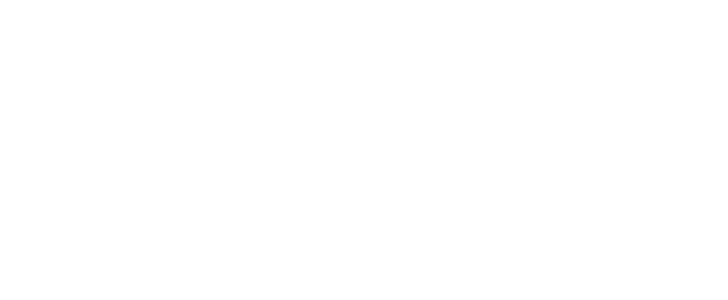
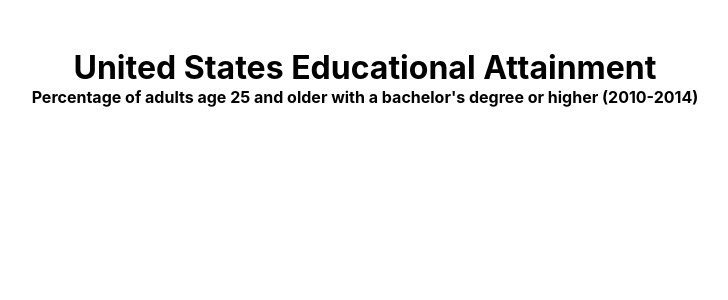
Before and after one commit to KevinOmega/ChoropletMap, a React (Create React App) app: page / in a window 1280 px wide. Shown: the top 300 px of the page, without its empty margins (275-1003 px from the left). Built offline with nearby package versions, Linux system fonts and the light colour scheme.

Commit message:
first commit

```diff
--- a/src/App.js
+++ b/src/App.js
@@ -1,7 +1,18 @@
+import Canvas from "./Canvas";
+
 function App() {
-  return <div className="App">
-
-  </div>;
+  return (
+    <div className="App">
+      <div className="title">
+        <h1 id="title">United States Educational Attainment</h1>
+        <h4 id="description">
+          Percentage of adults age 25 and older with a bachelor's degree or
+          higher (2010-2014)
+        </h4>
+      </div>
+      <Canvas />
+    </div>
+  );
 }
 
 export default App;
--- /dev/null
+++ b/src/Canvas.js
@@ -0,0 +1,7 @@
+import React from "react";
+
+const Canvas = () => {
+  return <div id="canvas-container"></div>;
+};
+
+export default Canvas;
--- a/src/index.css
+++ b/src/index.css
@@ -1,13 +1,30 @@
+* {
+  margin: 0;
+  padding: 0;
+  box-sizing: border-box;
+}
+
 body {
   margin: 0;
-  font-family: -apple-system, BlinkMacSystemFont, 'Segoe UI', 'Roboto', 'Oxygen',
-    'Ubuntu', 'Cantarell', 'Fira Sans', 'Droid Sans', 'Helvetica Neue',
+  font-family: -apple-system, BlinkMacSystemFont, "Segoe UI", "Roboto", "Oxygen",
+    "Ubuntu", "Cantarell", "Fira Sans", "Droid Sans", "Helvetica Neue",
     sans-serif;
   -webkit-font-smoothing: antialiased;
   -moz-osx-font-smoothing: grayscale;
 }
 
 code {
-  font-family: source-code-pro, Menlo, Monaco, Consolas, 'Courier New',
+  font-family: source-code-pro, Menlo, Monaco, Consolas, "Courier New",
     monospace;
 }
+
+.App {
+  width: 100vw;
+  min-height: 100vh;
+  padding: 3rem 5rem;
+}
+
+.title {
+  width: 100%;
+  text-align: center;
+}
```
